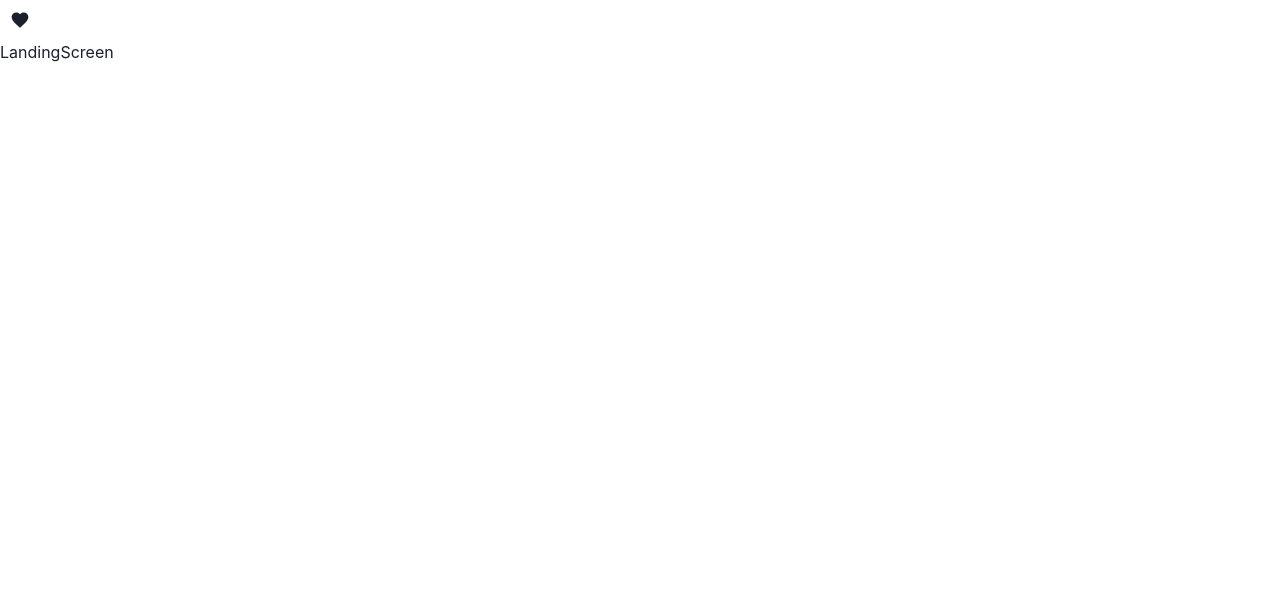
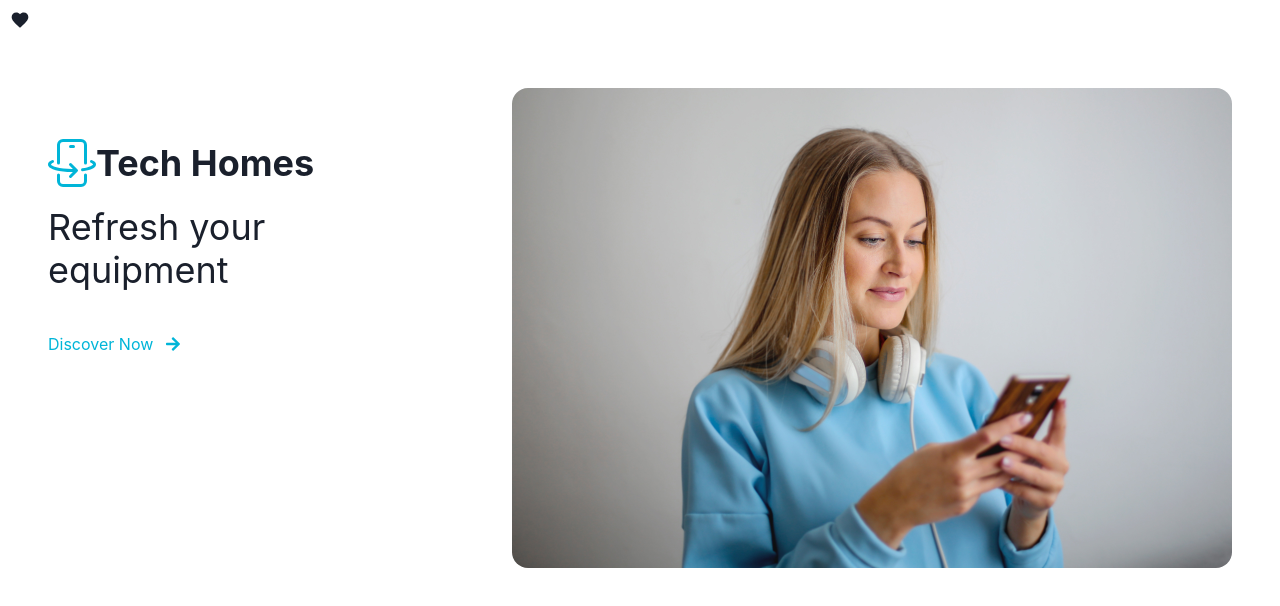
Before and after one commit to bky201/tech-ecommerce, a React (Create React App) app in the folder client/: page / in a window 1280 px wide. Shown: the top 606 px of the page. Built offline with nearby package versions, Linux system fonts and the light colour scheme.

Commit message:
Add error alter functionality

```diff
--- a/client/src/screens/LandingScreen.jsx
+++ b/client/src/screens/LandingScreen.jsx
@@ -1,7 +1,63 @@
-import React from 'react';
+import {
+	Box,
+	Flex,
+	Heading,
+	HStack,
+	Icon,
+	Image,
+	Link,
+	Skeleton,
+	Stack,
+	useColorModeValue as mode,
+	Text,
+} from '@chakra-ui/react';
+import { FaArrowRight } from 'react-icons/fa';
+import { Link as ReactLink } from 'react-router-dom';
+import { BsPhoneFlip } from 'react-icons/bs';
 
-const LandingScreen = () => {
-	return <div>LandingScreen</div>;
-};
+const LandingScreen = () => (
+	<Box maxW='8xl' mx='auto' p={{ base: '0', lg: '12' }} minH='6xl'>
+		<Stack direction={{ base: 'column-reverse', lg: 'row' }} spacing={{ base: '0', lg: '20' }}>
+			<Box
+				width={{ lg: 'sm' }}
+				transform={{ base: 'translateY(-50%)', lg: 'none' }}
+				bg={{ base: mode('cyan.50', 'gray.700'), lg: 'transparent' }}
+				mx={{ base: '6', md: '8', lg: '0' }}
+				px={{ base: '6', md: '8', lg: '0' }}
+				py={{ base: '6', md: '8', lg: '12' }}>
+				<Stack spacing={{ base: '8', lg: '10' }}>
+					<Stack spacing={{ base: '2', lg: '4' }}>
+						<Flex alignItems='center'>
+							<Icon as={BsPhoneFlip} h={12} w={12} color={mode('cyan.500', 'yellow.200')} />
+							<Text fontSize='4xl' fontWeight='bold'>
+								Tech Homes
+							</Text>
+						</Flex>
+						<Heading size='xl' fontWeight='normal'>
+							Refresh your equipment
+						</Heading>
+					</Stack>
+					<HStack spacing='3'>
+						<Link as={ReactLink} to='/products' color={mode('cyan.500', 'yellow.200')}>
+							Discover Now
+						</Link>
+						<Icon color={mode('cyan.500', 'yellow.200')} as={FaArrowRight} />
+					</HStack>
+				</Stack>
+			</Box>
+			<Flex flex='1' overflow='hidden'>
+				<Image
+					src={mode('images/landing-light.jpg', 'images/landing-dark.jpg')}
+					fallback={<Skeleton />}
+					maxH='550px'
+					minW='300px'
+					objectFit='cover'
+					flex='1'
+                    borderRadius='2xl'
+				/>
+			</Flex>
+		</Stack>
+	</Box>
+);
 
 export default LandingScreen;
--- a/client/src/screens/ProductsScreen.jsx
+++ b/client/src/screens/ProductsScreen.jsx
@@ -1,5 +1,5 @@
 import { ArrowLeftIcon, ArrowRightIcon } from '@chakra-ui/icons';
-import { Box, Button, Center, Wrap, WrapItem } from '@chakra-ui/react';
+import { Alert, AlertTitle, AlertIcon, AlertDescription, Box, Button, Center, Wrap, WrapItem } from '@chakra-ui/react';
 import { useEffect } from 'react';
 import { useDispatch, useSelector } from 'react-redux';
 import ProductCard from '../components/ProductCard';
@@ -22,13 +22,21 @@
 			{products.length >= 1 && (
 				<Box>
 					<Wrap spacing='30px' justify='center' minHeight='80vh' mx={{ base: '12', md: '20', lg: '32' }}>
-						{products.map((product) => (
+						{error ? (
+							<Alert status='error'>
+								<AlertIcon />
+								<AlertTitle>We are sorry!</AlertTitle>
+								<AlertDescription>{error}</AlertDescription>
+							</Alert>
+						) : (
+							products.map((product) => (
 								<WrapItem key={product._id}>
 									<Center w='250px' h='450px'>
 										<ProductCard product={product} loading={loading} />
 									</Center>
 								</WrapItem>
-						))}
+							))
+						)}
 					</Wrap>
 
 					{!favoritesToggled && (
```
Lines whose indentation alone changed are shown as unchanged.
